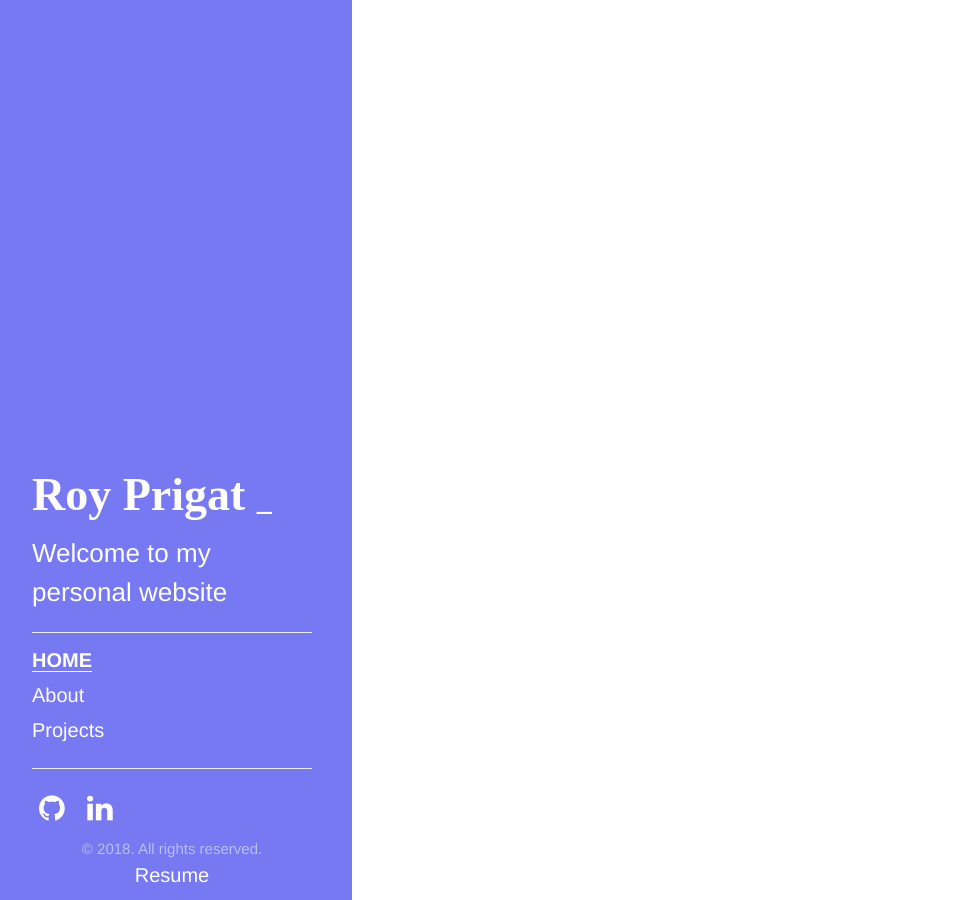
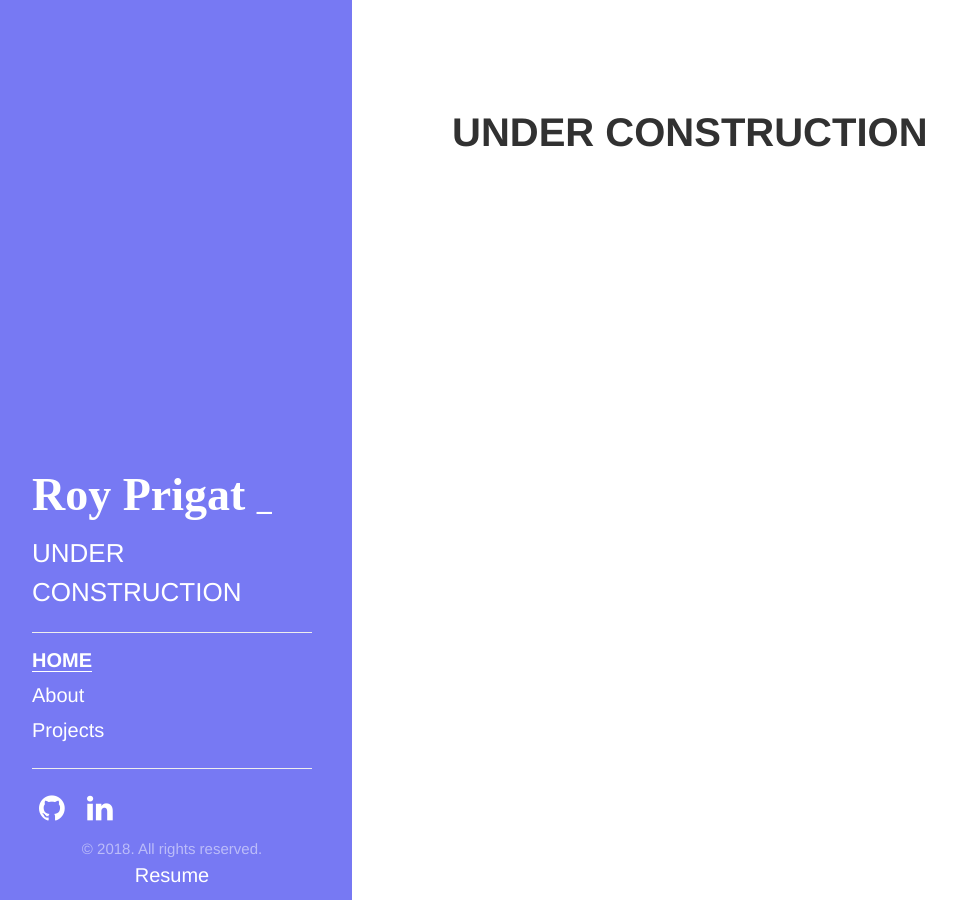
Before and after one commit to royprigat/royprigat.github.io, a Jekyll site: the page built from index.html, in a window 1280 px wide. Shown: the whole page, without its empty margins (8-964 px from the left). Built offline with Jekyll 4.4.1, drawn with Linux system fonts in a browser that asks for light colours; some web fonts are replaced.

Commit message:
url change

```diff
--- a/_config.yml
+++ b/_config.yml
@@ -2,8 +2,8 @@
 # Setup
 title:            Roy Prigat
 email:            royprigat@gmail.com
-description:      'Welcome to my personal website'
-url:              http://www.royprigat.me
+description:      'UNDER CONSTRUCTION'
+url:              https://royprigat.github.io
 baseurl:          /
 
 author:
--- a/index.html
+++ b/index.html
@@ -2,3 +2,5 @@
 layout: default
 title: Home
 ---
+
+<h1>UNDER CONSTRUCTION</h1>
```
